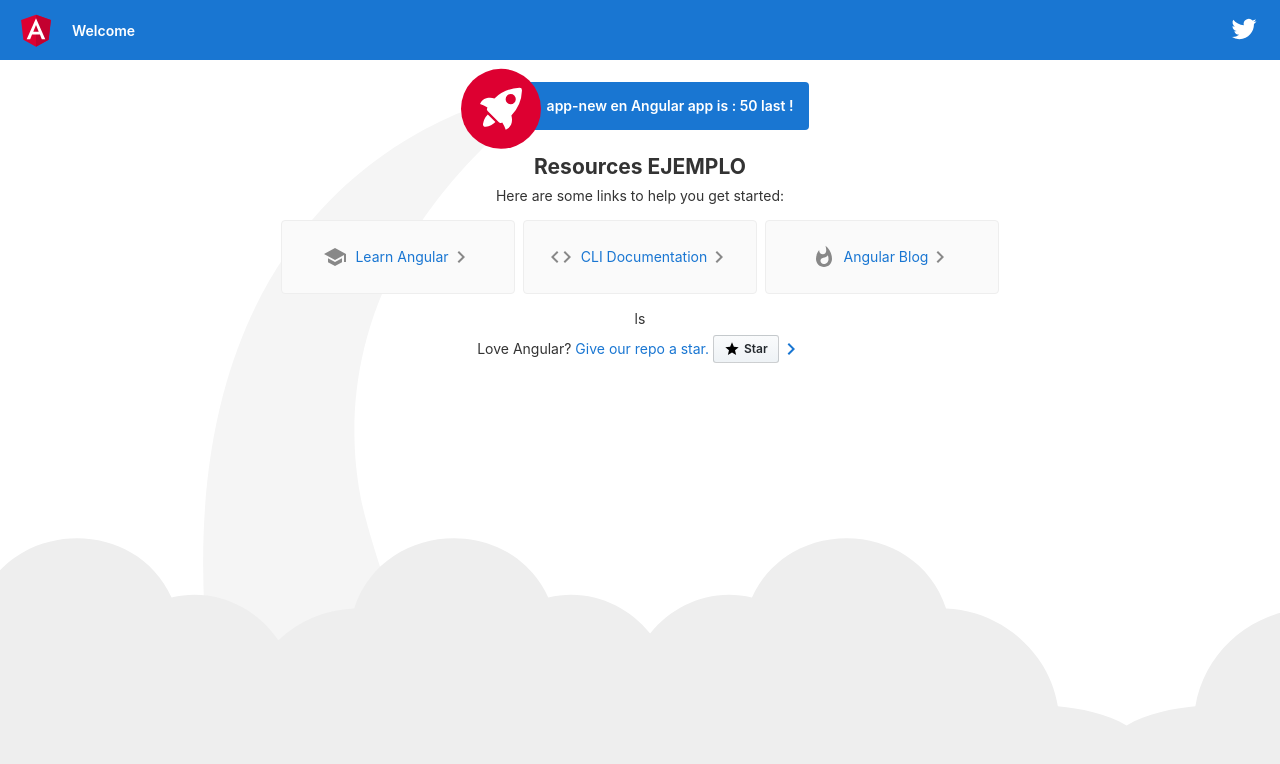
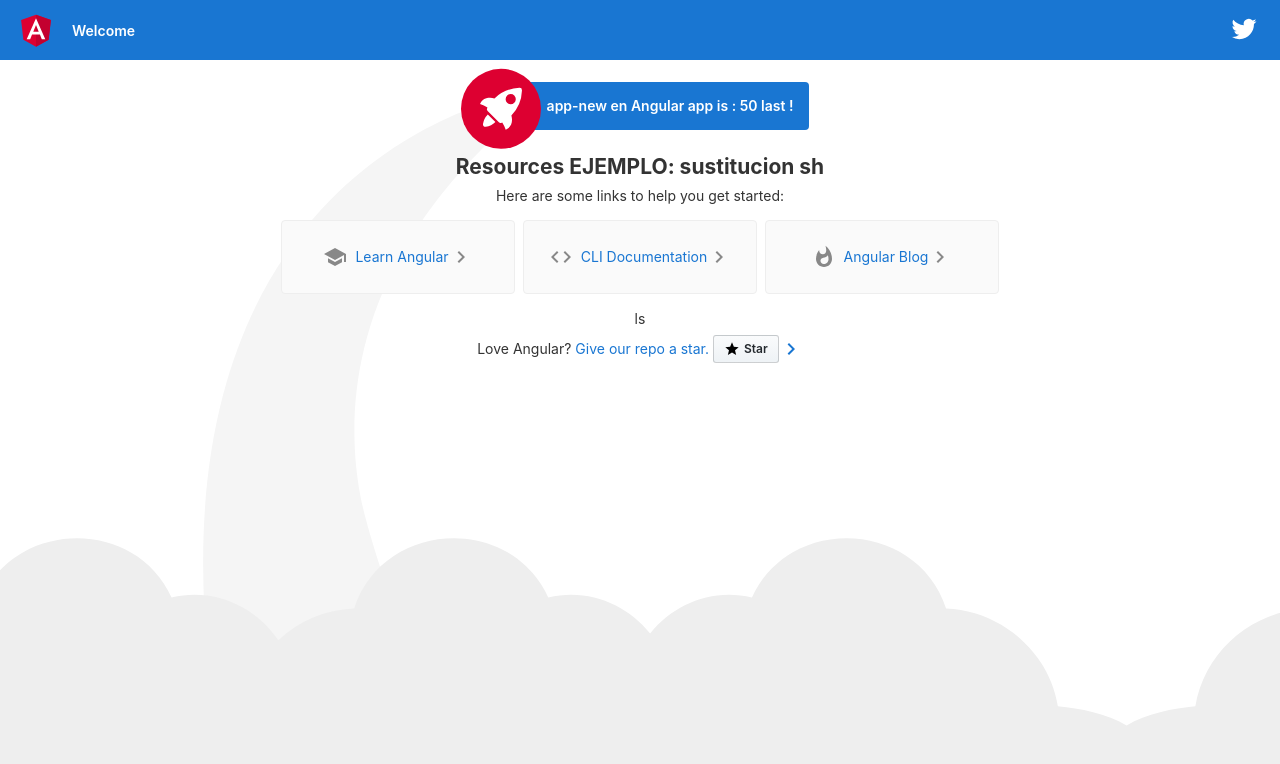
Before and after one commit to mndzlpz/ejemplo_angular001, an Angular app: page / in a window 1280 px wide. Shown: the top 764 px of the page. Built offline with nearby package versions, Linux system fonts and the light colour scheme.

Commit message:
Update app.component.html

```diff
--- a/src/app/app.component.html
+++ b/src/app/app.component.html
@@ -339,7 +339,7 @@
   </div>
 
   <!-- Resources -->
-  <h2>Resources EJEMPLO</h2>
+  <h2>Resources EJEMPLO: sustitucion sh </h2>
   <p>Here are some links to help you get started:</p>
 
   <div class="card-container">
```
